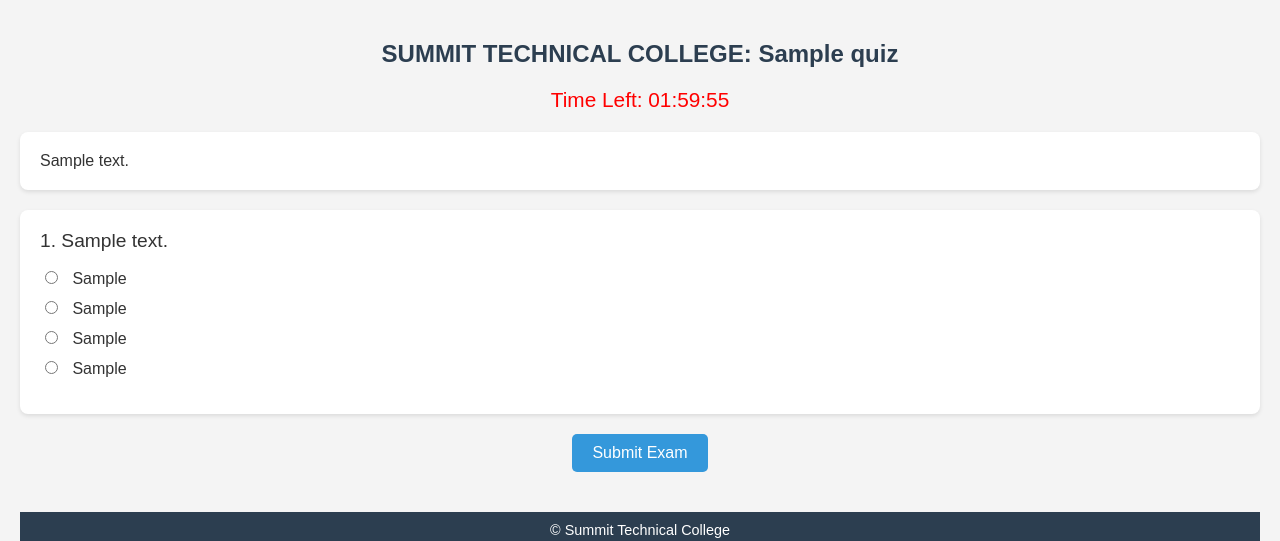
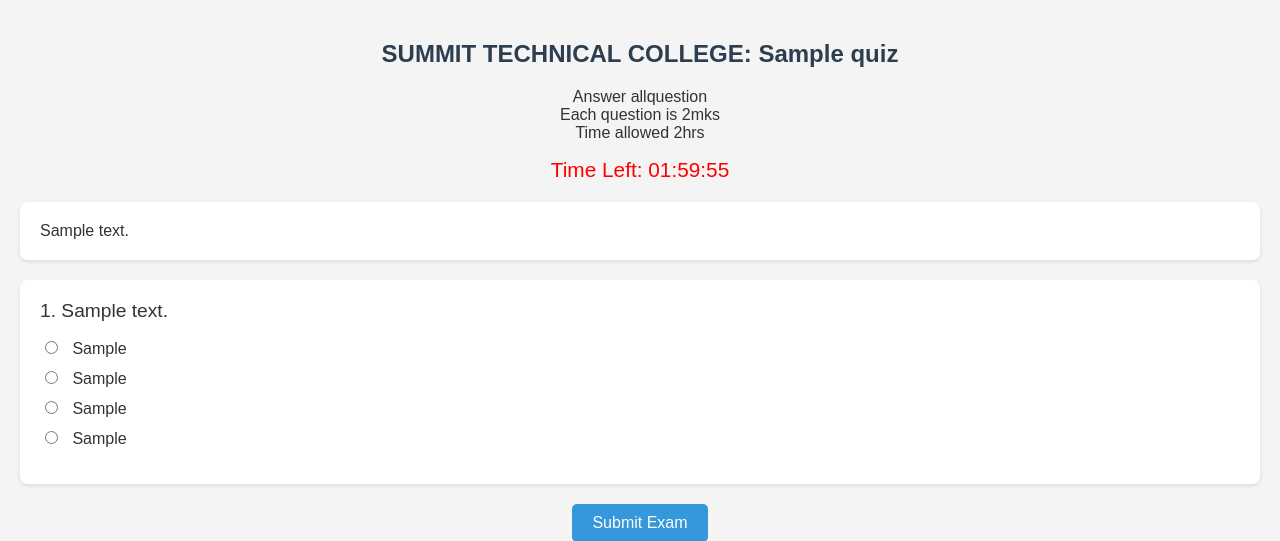
Before and after one commit to sakwasilas/kasneb_quizz_examination, a Python web app: template templates/student/take_exam.html in a window 1280 px wide. Shown: the top 541 px of the page. Run offline with Jinja, Linux system fonts and the light colour scheme; the template is opened without the code that fills it: most values are stand-ins (such as "Sample title", 1, 10 or a date in 2020).

Commit message:
modfied instruction part

```diff
--- a/templates/student/take_exam.html
+++ b/templates/student/take_exam.html
@@ -235,10 +235,14 @@
 <body>
 
     <h2>SUMMIT TECHNICAL COLLEGE: {{ quiz.title }}</h2>
+    <P style="color: skyblue;"><center>Answer allquestion<br>Each question is 2mks<br>Time allowed 2hrs</center></P>
 
     <div class="timer">
         Time Left: <span id="timer">02:00:00</span>
     </div>
+
+
+
 
     {% if questions and questions[0].extra_content %}
     <div class="instructions">
```
